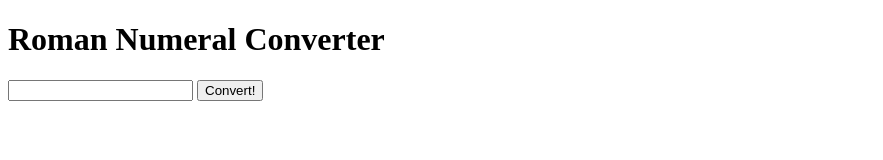
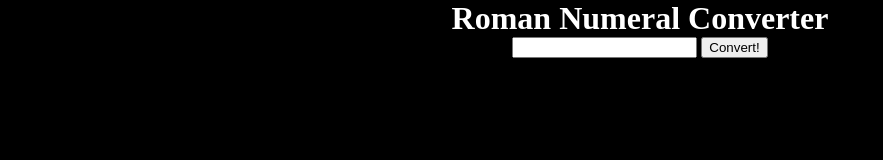
Before and after one commit to Exterval/rep1, a plain HTML site: page Proj_Code_15/index.html in a window 1280 px wide. Shown: the whole page, without its empty margins (0-883 px from the left). Drawn offline with Linux system fonts and the light colour scheme.

Commit message:
centered everything

```diff
--- a/Proj_Code_15/index.html
+++ b/Proj_Code_15/index.html
@@ -9,8 +9,9 @@
 <body>
     <!--BUILD A ROMAN NUMERAL CONVERTER-->
     <h1>Roman Numeral Converter</h1>
-    <input type="number" id="number" required>
+    <div class="container"><input type="number" id="number" required>
     <button id="convert-btn" onclick="assess()">Convert!</button>
+    </div>
 
     <div id="output"></div>
     <script src="script.js"></script>
--- a/Proj_Code_15/styles.css
+++ b/Proj_Code_15/styles.css
@@ -0,0 +1,40 @@
+:root{
+    --bg-color: #000000;
+    --text-color: #FFFFFF;
+}
+
+*{
+margin: 0;
+box-sizing: border-box;
+}
+
+body{
+    background-color: var(--bg-color);
+    color: var(--text-color);
+}
+
+h1{
+    text-align: center;
+}
+
+.container{
+    align-content: center;
+    text-align: center;
+}
+
+#output{
+    margin-top: 10px;
+    text-align: center;
+}
+
+/*NON STANDARD CODE*/
+input[type="number"] {
+  -webkit-appearance: textfield;
+  -moz-appearance: textfield;
+  appearance: textfield;
+}
+
+input[type=number]::-webkit-inner-spin-button,
+input[type=number]::-webkit-outer-spin-button {
+  -webkit-appearance: none;
+}
```
